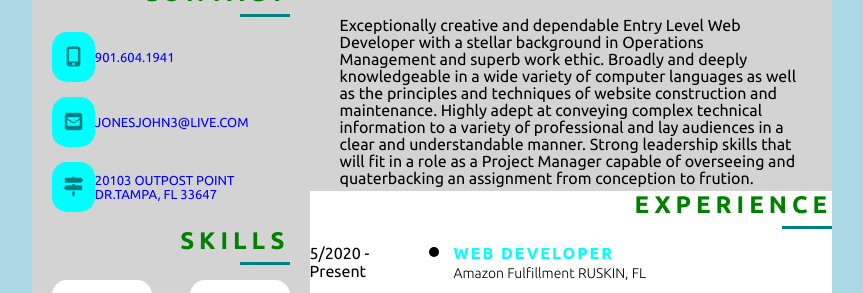
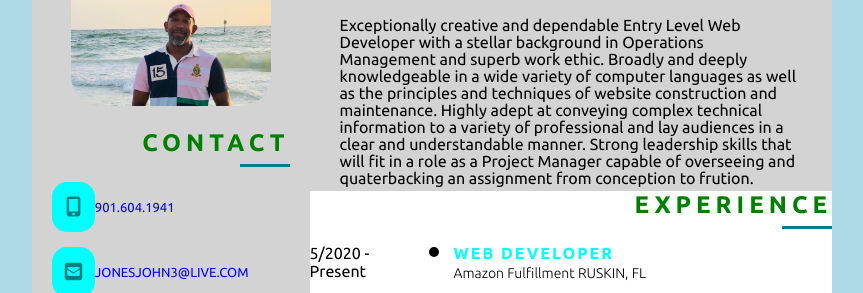
Before and after one commit to Tehuti-code/hello-world, a plain HTML site: page index.html in a window 1280 px wide. Shown: the part 104-397 px from the top of the page, without its empty margins (208-1071 px from the left). Drawn offline with Linux system fonts and the light colour scheme.

Commit message:
Add files via upload

```diff
--- a/index.html
+++ b/index.html
@@ -12,7 +12,7 @@
 		<div class="resume">
 			<div class="left">
 				<div class="img_holder">
-					<img src="css/me (2).jpg" alt="picture" style="width: 200px;">
+					<img src="profile_resume.jpg" alt="picture" style="width: 200px;">
 				</div>
 				<div class="contact_wrap pb">
 					<div class="title">
```
